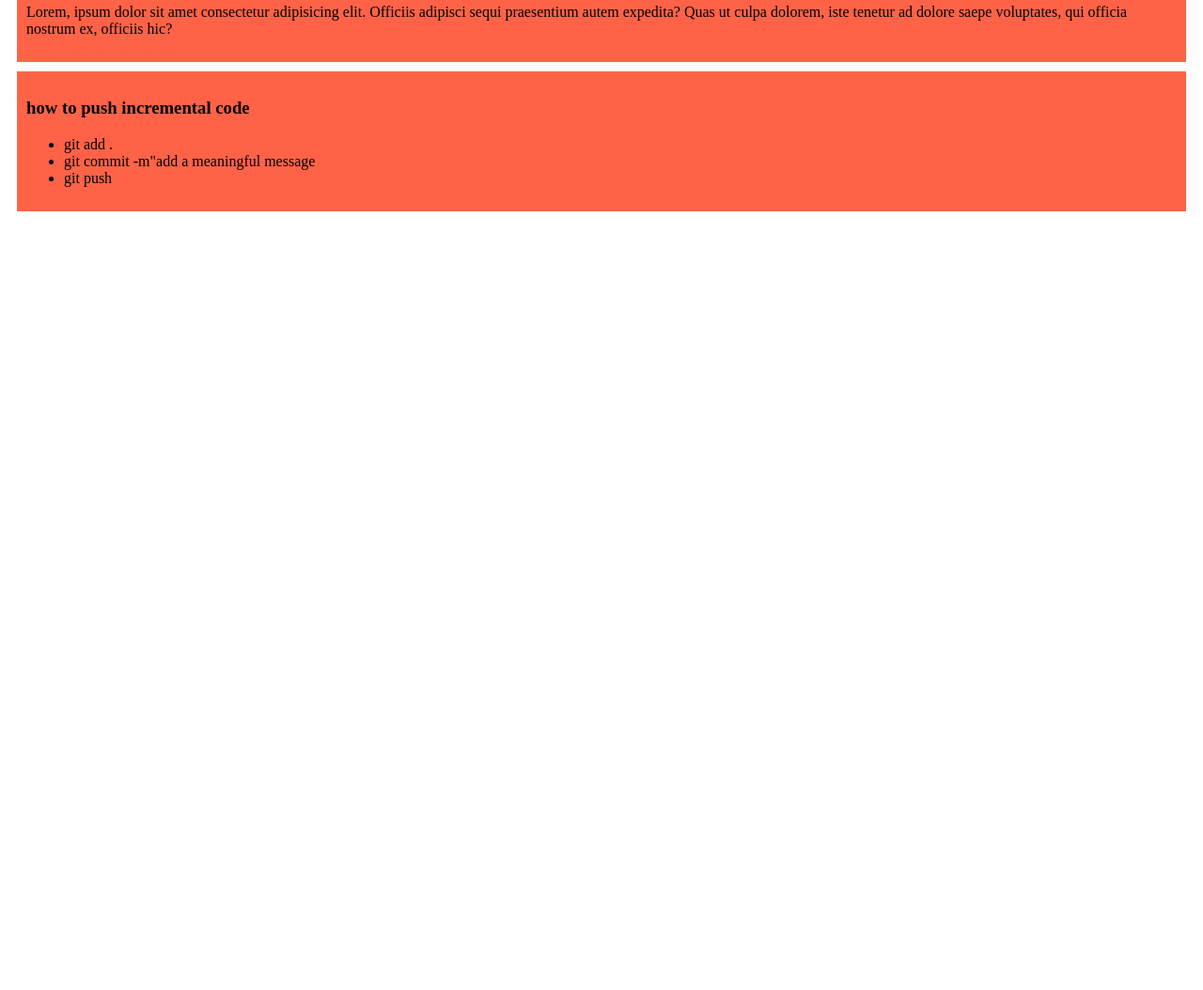
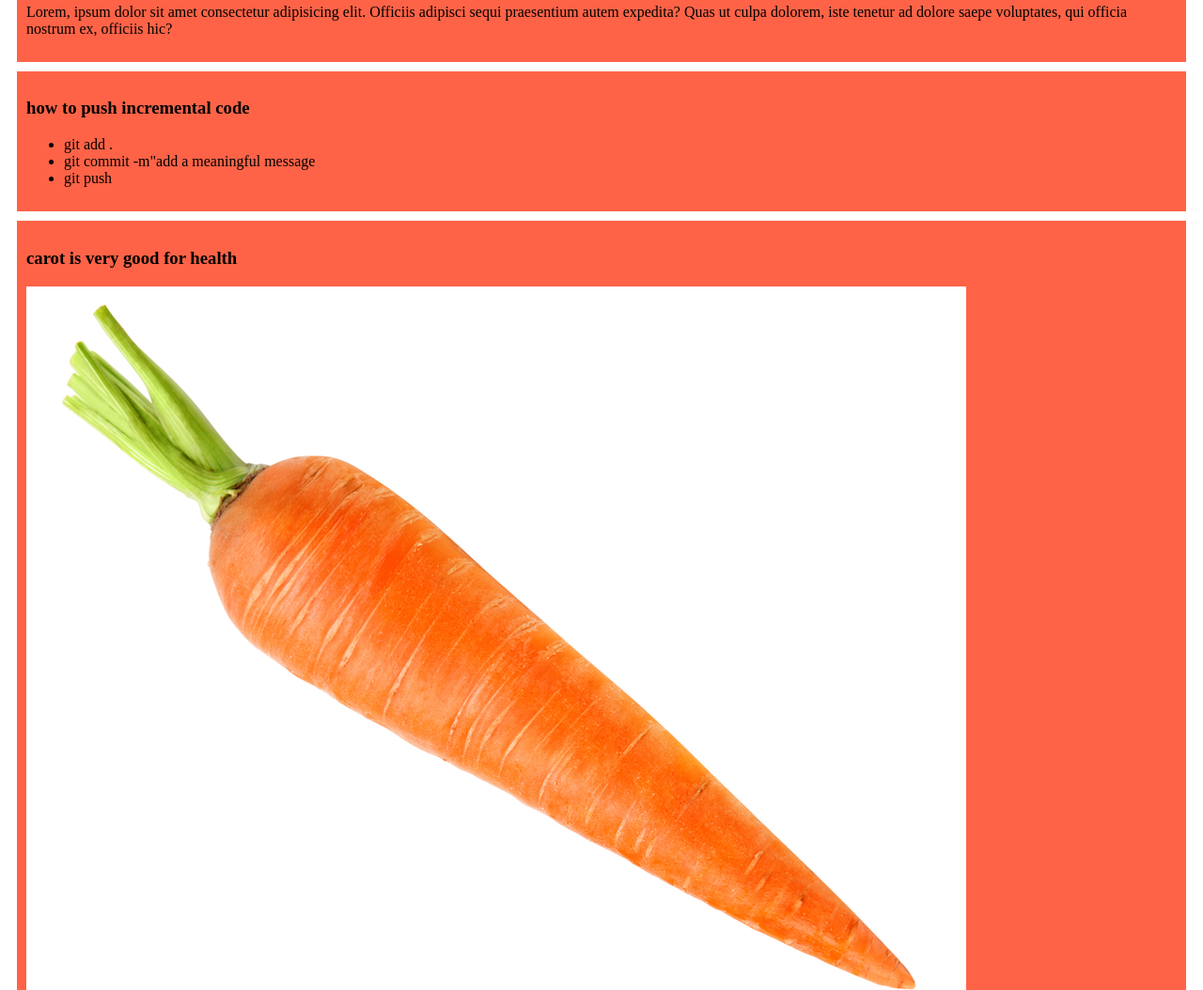
Before and after one commit to Zarinjahanshazi/my-simple-website, a plain HTML site: page index.html in a window 1280 px wide. Shown: the part 500-1554 px from the top of the page at 94% size. Before the commit the page ends 800 px from the top, so only its background shows below. Drawn offline with Linux system fonts and the light colour scheme.

Commit message:
add carrot

```diff
--- a/index.html
+++ b/index.html
@@ -34,7 +34,10 @@
 
         </ul>
     </div>
-
+    <div>
+        <h3>carot is very good for health</h3>
+        <img src="styles/Carrot.jpg"
+    </div>
 
 
 </body>
```
Also changed, not shown: styles/Carrot.jpg (added).
